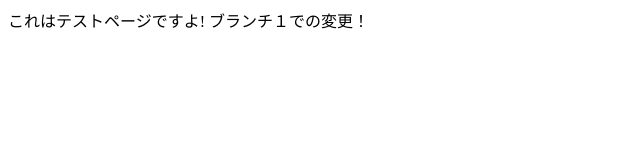
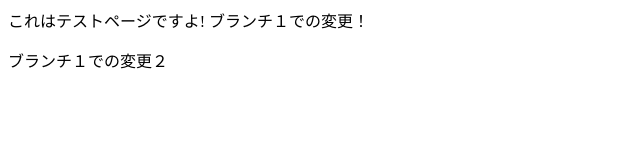
Before and after one commit to norixx/gittest, a plain HTML site: page index.html in a window 1280 px wide. Shown: the whole page, without its empty margins (0-640 px from the left). Drawn offline with Linux system fonts and the light colour scheme.

Commit message:
branch1 change

```diff
--- a/index.html
+++ b/index.html
@@ -10,5 +10,8 @@
   これはテストページですよ!
 
   ブランチ１での変更！
+
+
+  <p>ブランチ１での変更２</p>
 </body>
 </html>
```
